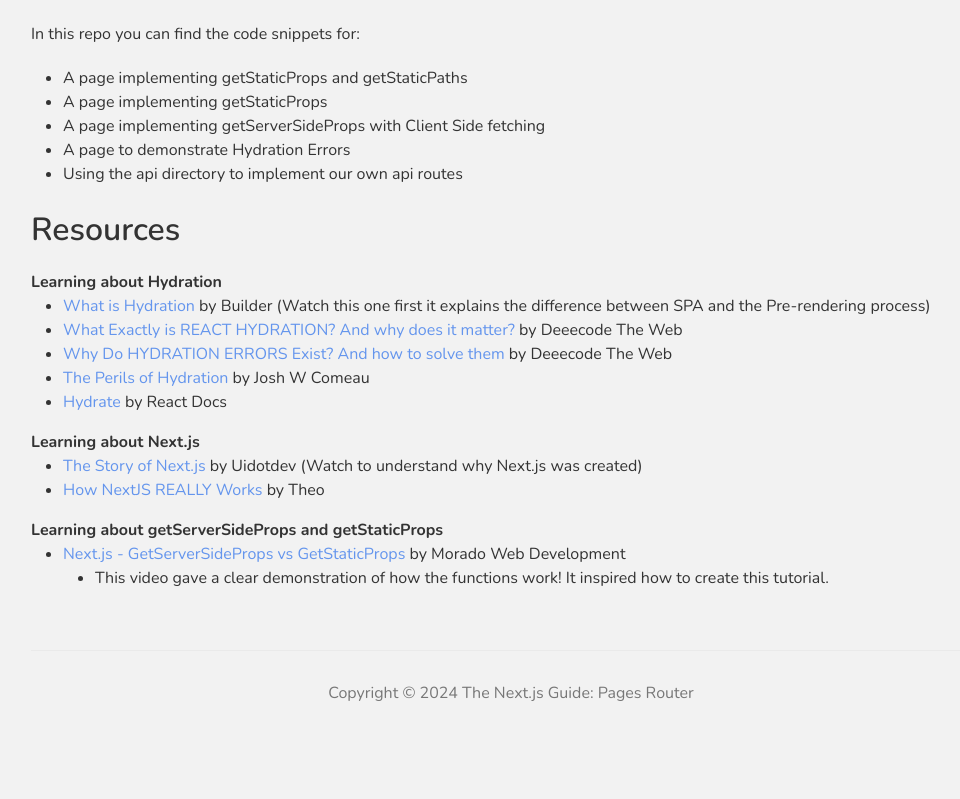
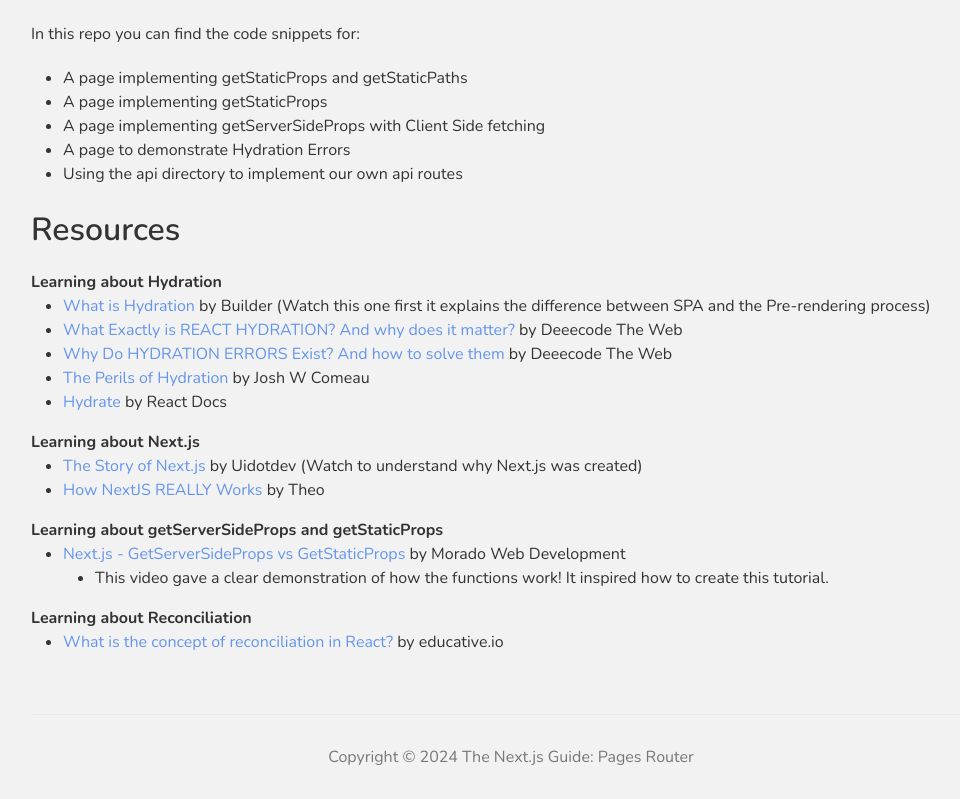
Before and after one commit to salvillalon45/the-nextjs-pagesrouter-guide, a Next.js app: page / in a window 1280 px wide. Shown: the part 306-1105 px from the top of the page, without its empty margins (129-1089 px from the left). Before the commit the page ends 1041 px from the top, so only its background shows below. Built offline with nearby package versions, Linux system fonts and the light colour scheme.

Commit message:
update readme

```diff
--- a/src/pages/index.tsx
+++ b/src/pages/index.tsx
@@ -128,6 +128,21 @@
 							</li>
 						</ul>
 					</div>
+
+					<div>
+						<b>
+							<p>Learning about Reconciliation</p>
+						</b>
+						<ul>
+							<li>
+								<a href='https://www.educative.io/answers/what-is-the-concept-of-reconciliation-in-react'>
+									What is the concept of reconciliation in
+									React?
+								</a>{' '}
+								by educative.io
+							</li>
+						</ul>
+					</div>
 				</div>
 			</div>
 		</>
```
Also changed, not shown: 1 other file (tests, documents, lock files or other folders).
